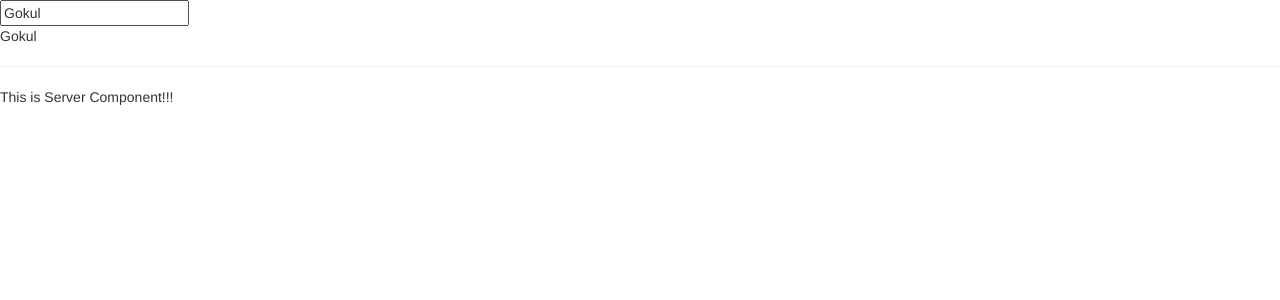
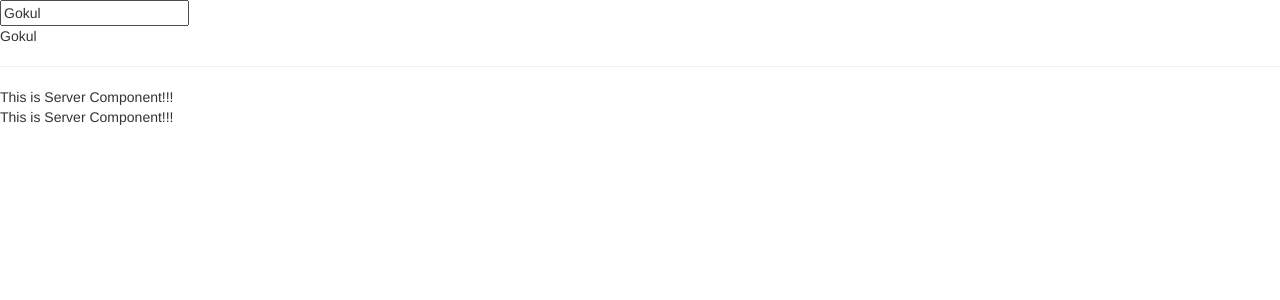
Before and after one commit to gokulnathv/demoui, an Angular app in the folder demoui/: page / in a window 1280 px wide. Shown: the top 300 px of the page. Built offline with nearby package versions, Linux system fonts and the light colour scheme.

Commit message:
added the nested component using CLI auto generated commend.
added the nested component using CLI auto generated commend.

```diff
--- a/demoui/src/app/app.component.html
+++ b/demoui/src/app/app.component.html
@@ -1,4 +1,4 @@
 <input type="text" [(ngModel)]="name">
 <p>{{name}}</p>
 <hr>
-<server-component></server-component>
+<servers-component></servers-component>
--- a/demoui/src/app/app.module.ts
+++ b/demoui/src/app/app.module.ts
@@ -4,11 +4,13 @@
 
 import { AppComponent } from './app.component';
 import { serverComponent } from './server/server.component';
+import { ServersComponent } from './servers/servers.component';
 
 @NgModule({
   declarations: [
     AppComponent,
-    serverComponent
+    serverComponent,
+    ServersComponent
   ],
   imports: [
     BrowserModule,
--- /dev/null
+++ b/demoui/src/app/servers/servers.component.html
@@ -0,0 +1,2 @@
+<server-component></server-component>
+<server-component></server-component>
--- /dev/null
+++ b/demoui/src/app/servers/servers.component.ts
@@ -0,0 +1,15 @@
+import { Component, OnInit } from '@angular/core';
+
+@Component({
+  selector: 'servers-component',
+  templateUrl: './servers.component.html',
+  styleUrls: ['./servers.component.css']
+})
+export class ServersComponent implements OnInit {
+
+  constructor() { }
+
+  ngOnInit() {
+  }
+
+}
```
Also changed, not shown: demoui/src/app/servers/servers.component.css (added), 1 other file (tests, documents, lock files or other folders).
